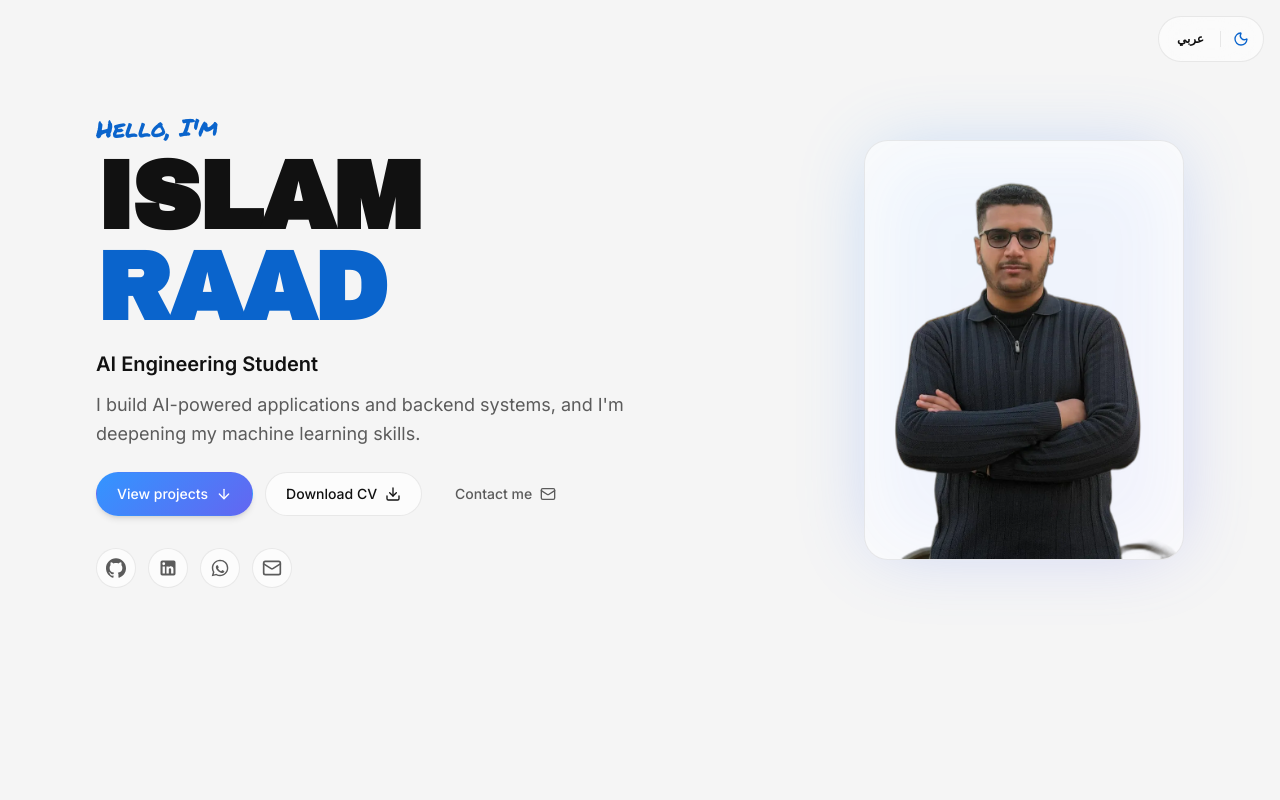
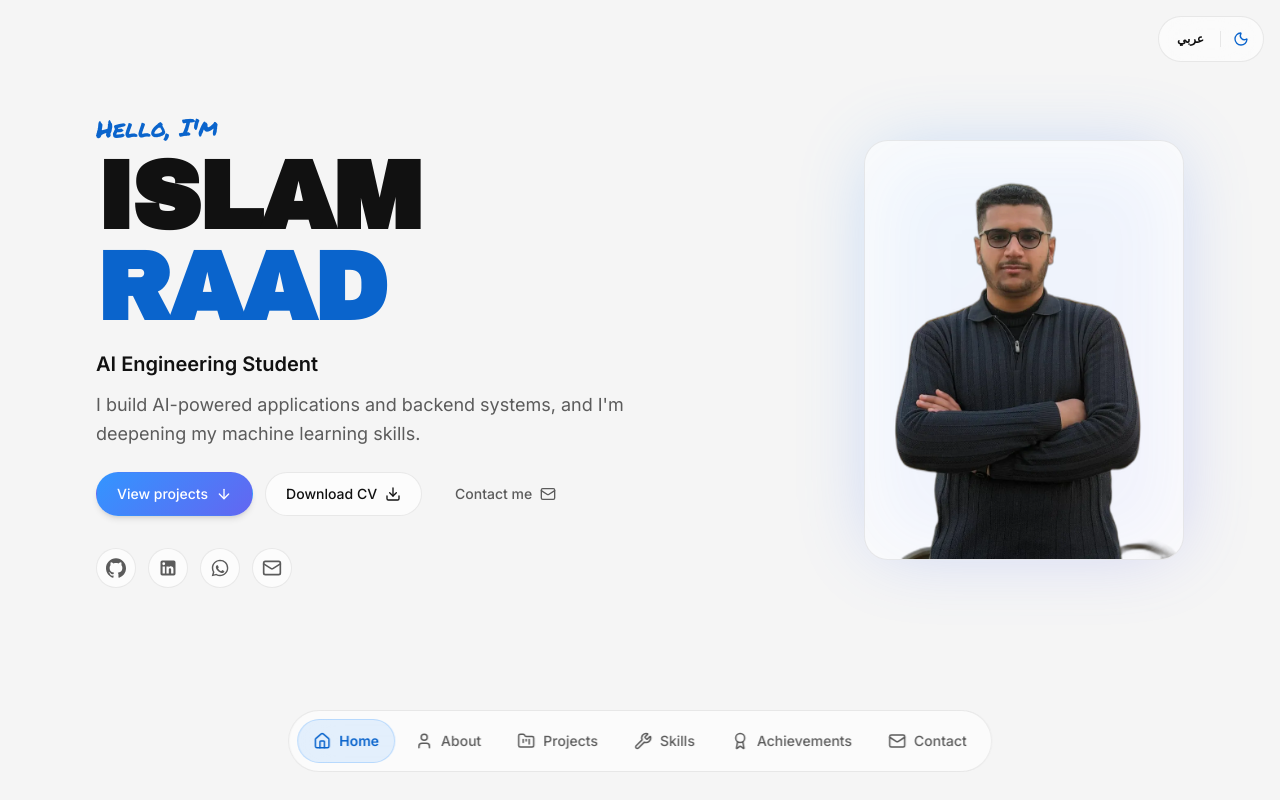
Before and after one commit to Islam-Raad-dev/Profile, a Next.js app: page / in a window 1280 px wide. Shown: the top 800 px of the page. Built offline with nearby package versions, Linux system fonts and the light colour scheme; no server answers.

Commit message:
feat: complete Phase 4A (Navbar, ScrollLayout, and dynamic site.sections)

```diff
--- a/src/app/page.tsx
+++ b/src/app/page.tsx
@@ -1,39 +1,5 @@
-'use client';
-
-import { Toggles } from '@/components/layout/Toggles';
-import { HeroSection } from '@/components/sections/hero/HeroSection';
-import { AboutSection } from '@/components/sections/about/AboutSection';
-import { ProjectsSection } from '@/components/sections/projects/ProjectsSection';
-import { SkillsSection } from '@/components/sections/skills/SkillsSection';
-import { AchievementsSection } from '@/components/sections/achievements/AchievementsSection';
-import { ContactSection } from '@/components/sections/contact/ContactSection';
-import { useLang } from '@/lib/i18n';
-import { ui } from '@/content/ui';
+import { App } from '@/components/App';
 
 export default function Home() {
-  const { t } = useLang();
-
-  return (
-    <div className="relative min-h-screen bg-bg text-text selection:bg-accent-soft selection:text-accent-text">
-      {/* Preferences Toggles (Top Corner) */}
-      <Toggles />
-
-      {/* Main Content Sections */}
-      <main className="space-y-12 md:space-y-20 pb-28">
-        <HeroSection />
-        <AboutSection />
-        <ProjectsSection />
-        <SkillsSection />
-        <AchievementsSection />
-        <ContactSection />
-      </main>
-
-      {/* Footer */}
-      <footer className="py-8 text-center border-t border-border/60 text-xs text-text-muted">
-        <p>
-          © {new Date().getFullYear()} {t(ui.footer)}
-        </p>
-      </footer>
-    </div>
-  );
+  return <App />;
 }
--- /dev/null
+++ b/src/components/App.tsx
@@ -0,0 +1,28 @@
+'use client';
+
+import React from 'react';
+import { Toggles } from '@/components/layout/Toggles';
+import { ScrollLayout } from '@/components/layout/ScrollLayout';
+import { useLang } from '@/lib/i18n';
+import { ui } from '@/content/ui';
+
+export function App() {
+  const { t } = useLang();
+
+  return (
+    <div className="relative min-h-screen bg-bg text-text selection:bg-accent-soft selection:text-accent-text">
+      {/* Top Corner Preference Toggles */}
+      <Toggles />
+
+      {/* Main Layout */}
+      <ScrollLayout />
+
+      {/* Quiet Footer */}
+      <footer className="py-8 text-center border-t border-border/60 text-xs text-text-muted">
+        <p>
+          © {new Date().getFullYear()} {t(ui.footer)}
+        </p>
+      </footer>
+    </div>
+  );
+}
--- /dev/null
+++ b/src/components/layout/Navbar.tsx
@@ -0,0 +1,86 @@
+'use client';
+
+import React from 'react';
+import { motion } from 'motion/react';
+import type { SectionId } from '@/types';
+import { site } from '@/content/site';
+import { ui } from '@/content/ui';
+import { useLang } from '@/lib/i18n';
+import {
+  House,
+  User,
+  FolderKanban,
+  Wrench,
+  Award,
+  Mail,
+  type LucideIcon,
+} from 'lucide-react';
+
+const ICON_MAP: Record<SectionId, LucideIcon> = {
+  home: House,
+  about: User,
+  projects: FolderKanban,
+  skills: Wrench,
+  achievements: Award,
+  contact: Mail,
+};
+
+interface NavbarProps {
+  activeSection: SectionId;
+  onNavigate: (sectionId: SectionId) => void;
+}
+
+export function Navbar({ activeSection, onNavigate }: NavbarProps) {
+  const { t } = useLang();
+
+  const enabledSections = site.sections.filter((s) => s.enabled);
+
+  return (
+    <nav
+      aria-label="Main Navigation"
+      className="fixed bottom-5 md:bottom-7 left-1/2 -translate-x-1/2 z-40 max-w-[95vw]"
+    >
+      <div className="flex items-center gap-1 p-1.5 sm:p-2 rounded-full bg-card/85 backdrop-blur-glass border border-border shadow-card">
+        {enabledSections.map((sec) => {
+          const id = sec.id;
+          const Icon = ICON_MAP[id] || House;
+          const label = t(ui[`nav.${id}`]);
+          const isActive = activeSection === id;
+
+          return (
+            <button
+              key={id}
+              type="button"
+              onClick={() => onNavigate(id)}
+              aria-label={label}
+              aria-current={isActive ? 'page' : undefined}
+              className={`relative flex items-center justify-center gap-2 px-3 sm:px-4 py-2 rounded-full min-w-[44px] min-h-[44px] text-xs sm:text-sm font-medium transition-colors cursor-pointer select-none focus-visible:outline-none focus-visible:ring-2 focus-visible:ring-accent ${
+                isActive ? 'text-accent-text font-semibold' : 'text-text-muted hover:text-text'
+              }`}
+            >
+              {/* Active Background Pill */}
+              {isActive && (
+                <motion.span
+                  layoutId="active-nav-pill"
+                  transition={{ type: 'spring', damping: 28, stiffness: 380 }}
+                  className="absolute inset-0 rounded-full bg-accent-soft border border-[rgba(51,149,255,0.25)] -z-10"
+                />
+              )}
+
+              <Icon className="w-4 h-4 sm:w-4.5 sm:h-4.5 shrink-0" />
+
+              {/* Label: On mobile show only for active item; on desktop show for all */}
+              <span
+                className={`${
+                  isActive ? 'inline-block' : 'hidden md:inline-block'
+                } whitespace-nowrap`}
+              >
+                {label}
+              </span>
+            </button>
+          );
+        })}
+      </div>
+    </nav>
+  );
+}
--- /dev/null
+++ b/src/components/layout/ScrollLayout.tsx
@@ -0,0 +1,97 @@
+'use client';
+
+import React, { useEffect, useState } from 'react';
+import type { SectionId } from '@/types';
+import { site } from '@/content/site';
+import { ui } from '@/content/ui';
+import { useLang } from '@/lib/i18n';
+import { useReducedMotion } from '@/lib/media';
+import { Navbar } from '@/components/layout/Navbar';
+import { HeroSection } from '@/components/sections/hero/HeroSection';
+import { AboutSection } from '@/components/sections/about/AboutSection';
+import { ProjectsSection } from '@/components/sections/projects/ProjectsSection';
+import { SkillsSection } from '@/components/sections/skills/SkillsSection';
+import { AchievementsSection } from '@/components/sections/achievements/AchievementsSection';
+import { ContactSection } from '@/components/sections/contact/ContactSection';
+
+const SECTION_COMPONENTS: Record<SectionId, React.ComponentType> = {
+  home: HeroSection,
+  about: AboutSection,
+  projects: ProjectsSection,
+  skills: SkillsSection,
+  achievements: AchievementsSection,
+  contact: ContactSection,
+};
+
+export function ScrollLayout() {
+  const { t } = useLang();
+  const reducedMotion = useReducedMotion();
+
+  const enabledSections = site.sections.filter((s) => s.enabled);
+  const initialSection = enabledSections[0]?.id || 'home';
+
+  const [activeSection, setActiveSection] = useState<SectionId>(initialSection);
+
+  useEffect(() => {
+    const observer = new IntersectionObserver(
+      (entries) => {
+        // Find visible section with highest intersection ratio
+        const visibleEntries = entries.filter((e) => e.isIntersecting);
+        if (visibleEntries.length > 0) {
+          // Sort by descending intersection ratio
+          visibleEntries.sort((a, b) => b.intersectionRatio - a.intersectionRatio);
+          const topEntryId = visibleEntries[0].target.id as SectionId;
+          if (topEntryId) {
+            setActiveSection(topEntryId);
+          }
+        }
+      },
+      {
+        rootMargin: '-20% 0px -40% 0px',
+        threshold: [0.1, 0.3, 0.6],
+      }
+    );
+
+    enabledSections.forEach((sec) => {
+      const el = document.getElementById(sec.id);
+      if (el) observer.observe(el);
+    });
+
+    return () => observer.disconnect();
+  }, [enabledSections]);
+
+  const handleNavigate = (sectionId: SectionId) => {
+    setActiveSection(sectionId);
+    const element = document.getElementById(sectionId);
+    if (element) {
+      element.scrollIntoView({
+        behavior: reducedMotion ? 'auto' : 'smooth',
+        block: 'start',
+      });
+    }
+  };
+
+  return (
+    <>
+      {/* Accessible Skip to Content Link */}
+      <a
+        href="#main-content"
+        className="sr-only focus:not-sr-only focus:fixed focus:top-4 focus:start-4 focus:z-50 focus:px-4 focus:py-2.5 focus:rounded-xl focus:bg-accent focus:text-white focus:shadow-lg focus:outline-none focus:ring-2 focus:ring-offset-2 focus:ring-accent font-medium text-sm transition-all"
+      >
+        {t(ui['a11y.skip'])}
+      </a>
+
+      {/* Main Content Area */}
+      <main id="main-content" className="space-y-12 md:space-y-20 pb-28 md:pb-36">
+        {enabledSections.map((sec) => {
+          const Component = SECTION_COMPONENTS[sec.id];
+          if (!Component) return null;
+          return <Component key={sec.id} />;
+        })}
+      </main>
+
+      {/* Floating Bottom Navigation */}
+      <Navbar activeSection={activeSection} onNavigate={handleNavigate} />
+    </>
+  );
+}
```
Also changed, not shown: 1 other file (tests, documents, lock files or other folders).
